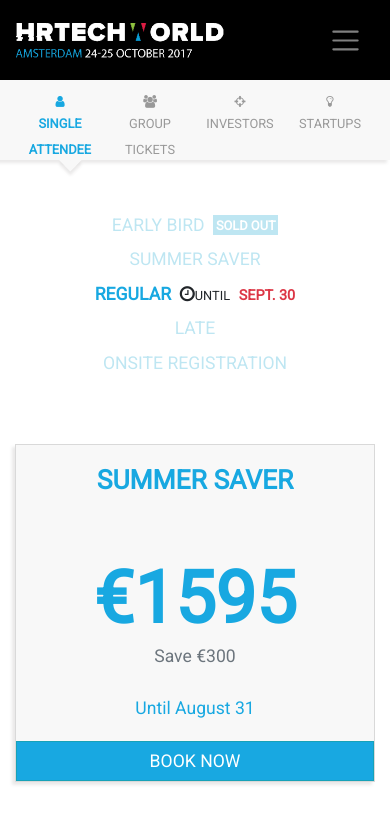
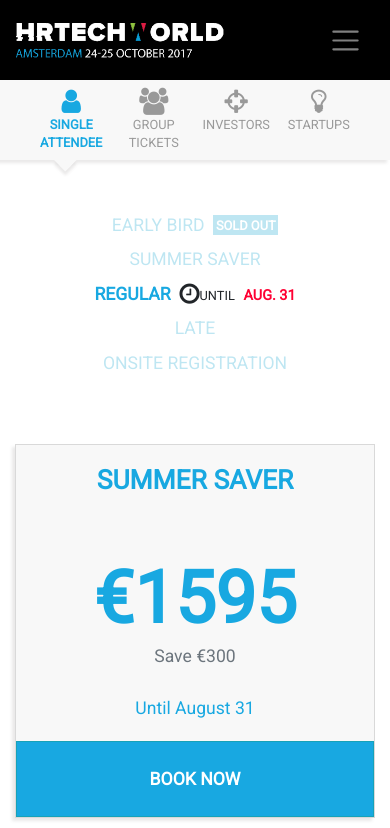
Before and after one commit to gsuxlzt/homework-hrn, a Vue app: page / in a window 390 px wide. Shown: the top 828 px of the page. Built offline with nearby package versions, Linux system fonts and the light colour scheme.

Commit message:
fix ticket selection menu responsive behavior

```diff
--- a/src/components/Cards.vue
+++ b/src/components/Cards.vue
@@ -1,10 +1,10 @@
 <template>
   <div class="container">
     <div class="row justify-content-center">
-      <div class="col-12 col-md-6 col-lg-3 align-self-center" v-for="(card, index) in cards" :key="index">
+      <div class="col-12 col-md-6 col-xl-3 align-self-center" v-for="(card, index) in cards" :key="index">
         <div class="card text-center bg-gray mb-5 not-rounded has-shadow">
           <div class="card-body text-active">
-            <div v-if="card.isPopular" class="h4 text-danger text-uppercase mt-2 mb-0">most popular</div>
+            <div v-if="card.isPopular" class="h4 text-red text-uppercase mt-2 mb-0">most popular</div>
             <div class="title text-center">{{ card.title }}</div>
             <div class="font-weight-bold"
             :class="{'display-3' : !card.isPopular, 'display-2' : card.isPopular}">&euro;{{ card.price}}</div>
@@ -30,8 +30,8 @@
                 </ul>
             </div>
           </div>
-          <button class="btn btn-block text-uppercase not-rounded"
-          :class="{'btn-danger' : card.isPopular, 'btn-active': !card.isPopular}">
+          <button class="btn btn-block text-uppercase not-rounded font-weight-bold p-4"
+          :class="{'btn-red' : card.isPopular, 'btn-active': !card.isPopular}">
             book now
           </button>
       </div>
--- a/src/components/Selection.vue
+++ b/src/components/Selection.vue
@@ -1,14 +1,16 @@
 <template>
-  <div class="container-fluid bg-gray height-maxed has-shadow">
-    <div class="row no-gutters d-flex align-items-center justify-content-center py-3 py-sm-4">
+  <div class="container-fluid bg-gray has-shadow height-maxed">
+    <div class="container">
+      <div class="row no-gutters align-items-center justify-content-center sm-stacked py-2 py-sm-3 py-md-2 py-lg-3">
         <div class="col-3 text-center fixed-height" v-for="(selection,index) in selections" :key="index">
           <a class="small-font-sm selection no-underline"
             :class="{'is-active' : selection.isActive}"
             href="#"
             @click="toggleActive(index)">
-          <i :class="selection.icon" class="fa fa-fw d-block mx-auto d-sm-inline-block"></i>
+            <i :class="selection.icon" class="fa icon-font fa-fw d-block mx-auto d-sm-inline-block"></i>
             <span> {{ selection.name }}</span>
           </a>
+        </div>
       </div>
     </div>
   </div>
--- a/src/components/TicketTypes.vue
+++ b/src/components/TicketTypes.vue
@@ -13,9 +13,9 @@
             <li class="py-1">
               <span class="text-uppercase text-active font-weight-bold">Regular</span>
               <span class="text-uppercase">&nbsp;
-                <i class="fa fa-clock-o"></i>
+                <i class="fa fa-clock-o fa-lg"></i>
                 <span class="small-font-sm">until</span>&nbsp;
-                <span class="text-danger text-uppercase font-weight-bold small">sept. 30</span>
+                <span class="text-red text-uppercase font-weight-bold small"> aug. 31</span>
               </span>
             </li>
             <li class="py-1">
@@ -40,9 +40,11 @@
             <li class="list-inline-item mr-0">
               <span class="text-uppercase text-active font-weight-bold">Regular</span>
               <span class="text-uppercase">&nbsp;
-                <i class="fa fa-clock-o"></i>
-                <span class="small-font">until</span>&nbsp;
-                <span class="text-danger text-uppercase font-weight-bold small">sept. 30</span>
+                <i class="fa fa-clock-o icon-font"></i>
+                <div class="d-inline-block stacked">
+                <span class="small-font d-block">until</span>&nbsp;
+                <span class="text-red text-uppercase font-weight-bold small d-block"> aug. 31</span>
+                </div>
               </span>
               <span class="slash-active">/</span>
             </li>
--- a/src/style/_variables.scss
+++ b/src/style/_variables.scss
@@ -10,10 +10,12 @@
 
 //Modifications here
 $font-family-sans-serif: 'Roboto', sans-serif;
+$lg-font-size: 1.3rem;
 $small-font-size: 0.9rem;
 $xs-font-size: 0.8rem;
 $active-color: #18a8e1;
 $blue-color: #bee6f2;
+$red-color: #ff0033;
 $text-color: #999999;
 $white: #ffffff;
 $font-weight-bold: 900;
--- /dev/null
+++ b/src/style/utilities/_custom_buttons.scss
@@ -0,0 +1,25 @@
+/**
+  * For the buttons that we will be using.
+  */
+
+  .btn-active {
+    cursor: pointer;
+    @extend .btn-info;
+    background: $active-color !important;
+    &:hover {
+        border: solid $border-width $active-color !important;
+        background: $white !important;
+        color: $active-color !important;
+    }
+}
+
+.btn-red {
+    cursor: pointer;
+    @extend .btn-danger;
+    background: $red-color !important;
+    &:hover {
+        border: solid $border-width $red-color !important;
+        background: $white !important;
+        color: $red-color !important;
+    }
+}
--- a/src/style/utilities/_small_fonts.scss
+++ b/src/style/utilities/_fonts.scss
@@ -1,6 +1,7 @@
 /**
   * The text of the selections are not fluid when it comes to mobile views.
   * This helper is to change the font-size for small views.
+  * Also included is a style rule for the text-active helper to increase the font.
   */
 
 .small-font-sm {
@@ -15,3 +16,7 @@
 .small-font {
   font-size: $xs-font-size;
 }
+
+.text-active.lg-font {
+  font-size: $lg-font-size;
+}
--- a/src/style/utilities/_footer_text.scss
+++ b/src/style/utilities/_footer_text.scss
@@ -5,7 +5,7 @@
 
 .footer-text {
     @extend .text-white;
-    font-size: $small-font-size;
+    font-size: $font-size-base;
     a {
         color: $white;
         &:hover {
@@ -13,4 +13,7 @@
             text-decoration: none;
         }
     }
+    @include media-breakpoint-down(md) {
+        font-size: $small-font-size
+    }
 }
--- a/src/style/utilities/_is_active.scss
+++ b/src/style/utilities/_is_active.scss
@@ -11,8 +11,8 @@
         position: absolute;
         width: 0;
         height: 0;
-        margin-left: -2rem;
-        top: 4rem;
+        margin-left: -3rem;
+        top: 4.5rem;
         box-sizing: border-box;
         border: 8px solid black;
         border-color: transparent transparent #f8f8f8 #f8f8f8;
@@ -20,14 +20,20 @@
         transform: rotate(-45deg);
         box-shadow: -3px 3px 3px 0 rgba(109, 102, 102, 0.14);
         @include media-breakpoint-up(sm) {
-            margin-left: -6rem;
-            top: 3.5rem;
+            margin-left: -4rem;
+            top: 4rem;
             border: 12px solid black;
             border-color: transparent transparent #f8f8f8 #f8f8f8;
         }
         @include media-breakpoint-up(md) {
             margin-left: -6rem;
-            top: 2.5rem;
+            top: 3.4rem;
+            border: 12px solid black;
+            border-color: transparent transparent #f8f8f8 #f8f8f8;
+        }
+        @include media-breakpoint-up(lg) {
+            margin-left: -6rem;
+            top: 3rem;
             border: 12px solid black;
             border-color: transparent transparent #f8f8f8 #f8f8f8;
         }
@@ -37,8 +43,3 @@
 .is-active-text {
     color: #1386b4 !important;
 }
-
-.btn-active {
-    @extend .btn-info;
-    background: $active-color !important;
-}
--- /dev/null
+++ b/src/style/utilities/_stacked.scss
@@ -0,0 +1,15 @@
+/**
+  * For the date in the regular section
+  * Will decrease its line height in order to make them look like their stacked.
+  */
+
+.stacked {
+    line-height: 0.5;
+    vertical-align: text-bottom;
+}
+
+.sm-stacked {
+    @include media-breakpoint-down(sm) {
+        line-height: 1;
+    }
+}
--- a/src/style/utilities/_texts.scss
+++ b/src/style/utilities/_texts.scss
@@ -9,3 +9,7 @@
 .text-active {
   color: $active-color;
 }
+
+.text-red {
+  color: $red-color;
+}
--- a/src/style/utilities/_utils.scss
+++ b/src/style/utilities/_utils.scss
@@ -8,7 +8,7 @@
 @import 'borders';
 @import 'height_modifications';
 @import 'has_shadow';
-@import 'small_fonts';
+@import '_fonts';
 @import 'no_underline';
 @import 'selection';
 @import 'footer_logo';
@@ -19,3 +19,5 @@
 @import 'slashes';
 @import 'card_text';
 @import 'custom_radio';
+@import 'custom_buttons';
+@import 'stacked';
```
Lines whose indentation alone changed are shown as unchanged.
